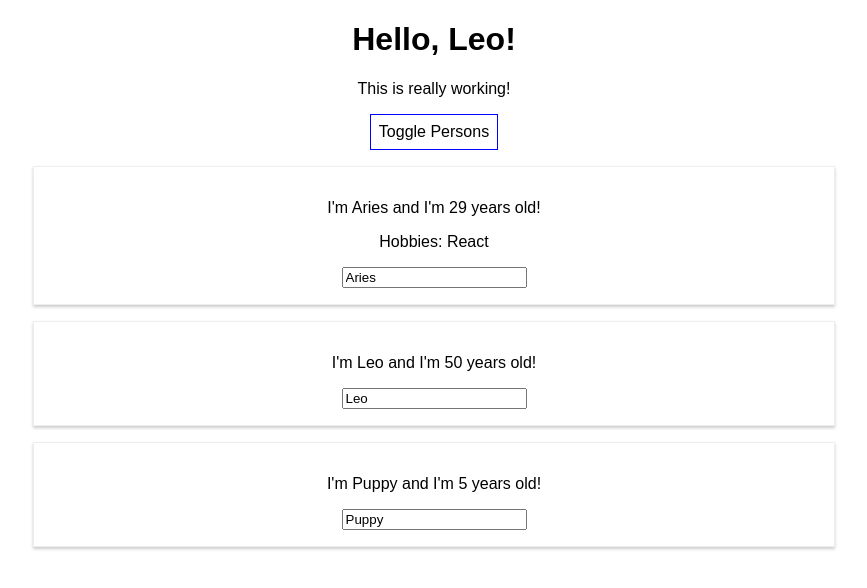
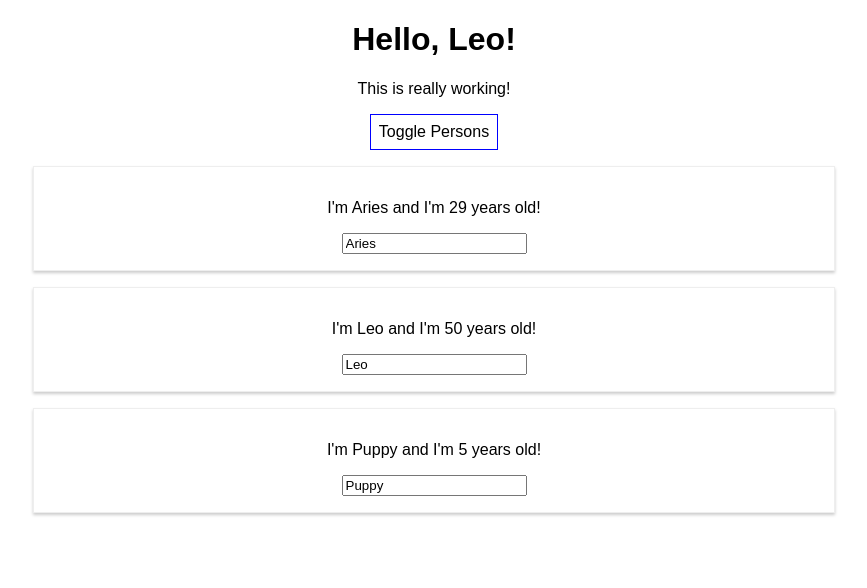
Before and after one commit to selmadelgado/react-16, a React (Create React App) app: page / in a window 1280 px wide. Both pictures are taken after a click on the button "Toggle Persons". Shown: the top 588 px of the page, without its empty margins (206-1073 px from the left). Built offline with nearby package versions, Linux system fonts and the light colour scheme.

Commit message:
Output list with state mapping

```diff
--- a/src/App.js
+++ b/src/App.js
@@ -52,20 +52,11 @@ class App extends Component {
     if (this.state.showPersons) {
       persons = (
         <div>
-        <Person
-        name={this.state.persons[0].name}
-        age={this.state.persons[0].age}
-        click={this.switchNameHandler.bind(this, 'Semita')}
-        changed={this.nameChangeHandler}
-        >Hobbies: React</Person>
-
-        <Person
-        name={this.state.persons[1].name}
-        age={this.state.persons[1].age}/>
-
-        <Person
-        name={this.state.persons[2].name}
-        age={this.state.persons[2].age}/>
+        {this.state.persons.map(person => {
+          return <Person
+          name={person.name}
+          age={person.age}/>
+        })}
         </div>
       );
     }
```
